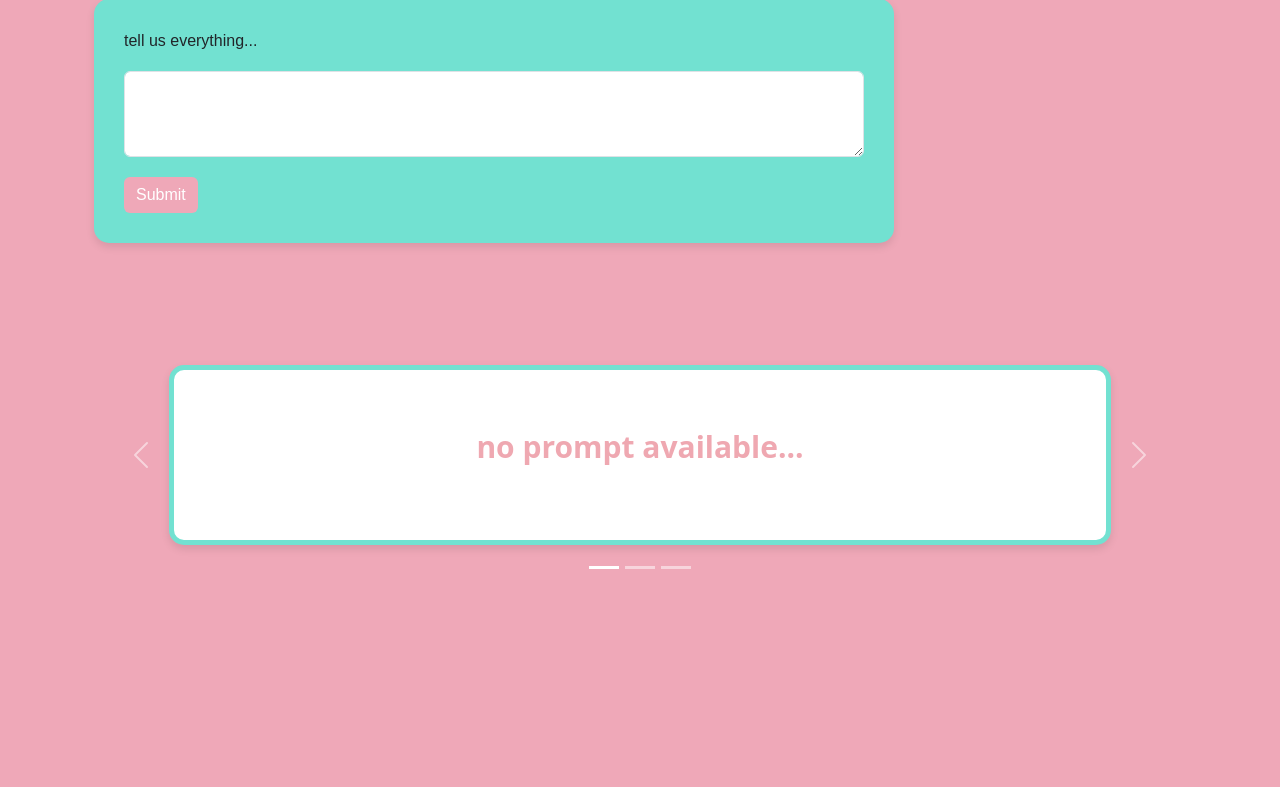
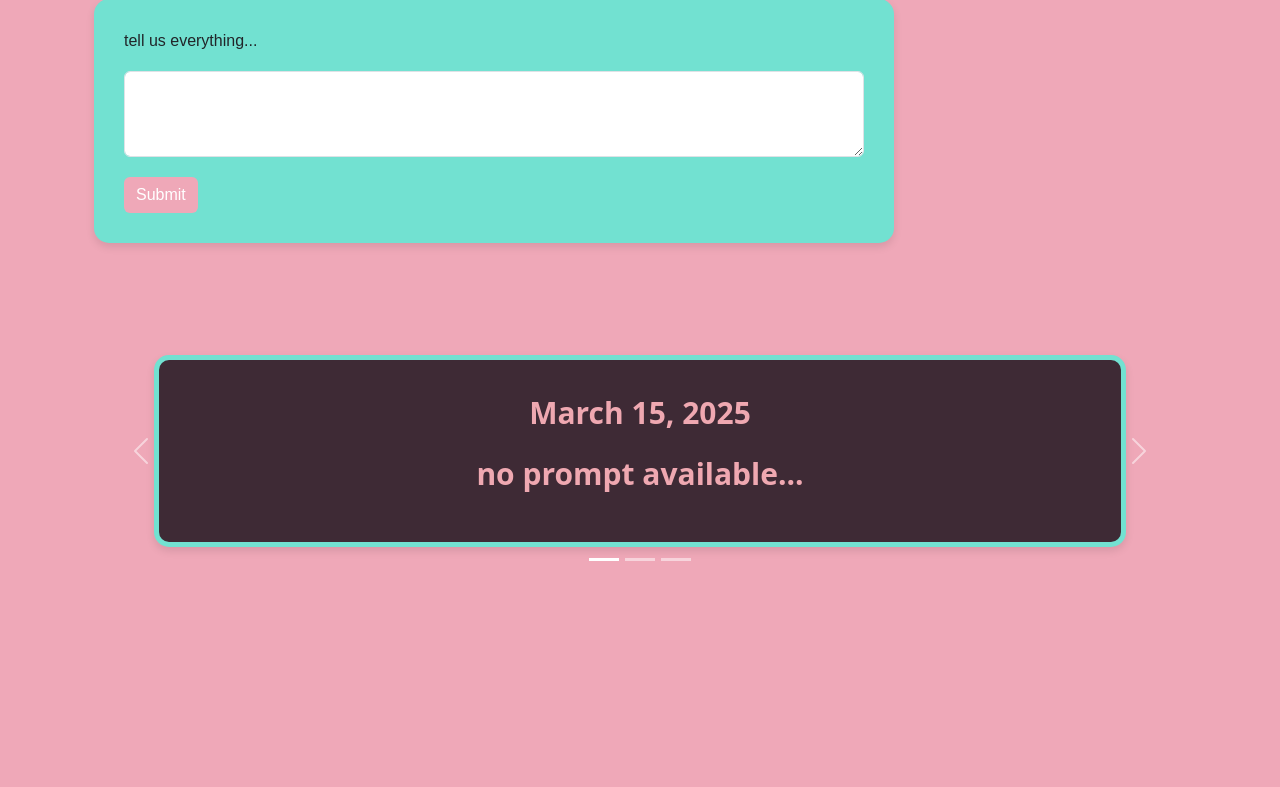
Before and after one commit to oeceo/Airtales, a Django app: page /profile/ in a window 1280 px wide. Shown: the part 490-1277 px from the top of the page. Run offline with Django 5.2, Linux system fonts and the light colour scheme; the visitor is signed in with stand-in values (Sample User, id 1); data that the repository does not hold is empty; some web fonts are replaced.

Commit message:
carousel

```diff
--- a/airtalesapp/static/css/styles.css
+++ b/airtalesapp/static/css/styles.css
@@ -52,6 +52,28 @@
 #journal-entry-button {
     margin-top: 10px;
 }
+
+
+.profile-carousel-content {
+    background-color: #3e2a35;
+    border-color:#72e1d1;
+    border-radius: 15px;
+    border-style: solid;
+    border-width: thick;
+    box-shadow: 0 4px 8px rgba(0, 0, 0, 0.1);
+    min-height: 50px;
+    padding: 30px;
+    margin: 40px 60px;
+    display: flex;
+    flex-direction: column;
+    justify-content: center;
+    align-items: center;
+    color: #3e2a35;
+    word-wrap: break-word;
+    text-align: center;
+}
+
+
 
 /* Styling for prompt */
 
--- a/airtalesapp/views.py
+++ b/airtalesapp/views.py
@@ -76,7 +76,7 @@ def profile(request):
     today = selected_date(0)
     yesterday = selected_date(1)
     day_before = selected_date(2)
-    today = selected_date(0)
+    two_days_ago = selected_date(3)
 
     # this returns the prompt to the profile
     prompt_text = get_prompt(today)
@@ -86,16 +86,29 @@ def profile(request):
 
     #gets the previous journal entries
     previous_entries = JournalEntry.objects.filter(userID=request.user).exclude(date=today).order_by('-date')
-    prompt_text_0 = get_prompt(today)
     prompt_text_1 = get_prompt(yesterday)
     prompt_text_2 = get_prompt(day_before)
+    prompt_text_3 = get_prompt(day_before)
+    previous_entry_1 = get_prompt(yesterday)
+    previous_entry_2 = get_prompt(day_before)
+    previous_entry_3 = get_prompt(two_days_ago)
+
     context = {
         'prompt_text': prompt_text,
         'prior_entry':prior_entry,
         'journal_entries':previous_entries,
-        'prompt_text_0': prompt_text_0,
+        # 'prompt_text_0': prompt_text_0,
         'prompt_text_1': prompt_text_1,
         'prompt_text_2': prompt_text_2,
+        'prompt_text_3': prompt_text_3,
+        'previous_entry_1' : previous_entry_1,
+        'previous_entry_2' : previous_entry_2,
+        'previous_entry_3' : previous_entry_3,
+        'today':today,
+        'yesterday':yesterday,
+        'day_before':day_before,
+        'two_days_ago':two_days_ago
+
     }
 
     return render(request, 'profile.html', context)
--- a/templates/profile.html
+++ b/templates/profile.html
@@ -66,20 +66,24 @@
       </div>
       <div class="carousel-inner">
         <div class="carousel-item active">
-          <div class="carousel-content">
-            <p class="carousel-prompt"> {{ prompt_text_0 }} </p>
-            <!-- <p> {{ top_entry_0 }} </p> -->
+          <!-- <div class="carousel-content"> -->
+            <div class="profile-carousel-content">
+            <p class = "carousel-prompt"> {{ yesterday}} </p>
+            <p class="carousel-prompt"> {{ prompt_text_1 }} </p>
+
           </div>
         </div>
         <div class="carousel-item">
-          <div class="carousel-content">
-            <p class="carousel-prompt"> {{ prompt_text_1 }} </p>
+          <div class="profile-carousel-content">
+            <p class = "carousel-prompt"> {{ day_before}} </p>
+            <p class="carousel-prompt"> {{ prompt_text_2 }} </p>
             <!-- <p> {{ top_entry_1 }} </p> -->
           </div>
         </div>
         <div class="carousel-item">
-          <div class="carousel-content">
-            <p class="carousel-prompt"> {{ prompt_text_2 }} </p>
+          <div class="profile-carousel-content">
+            <p class = "carousel-prompt"> {{ two_days_ago}} </p>
+            <p class="carousel-prompt"> {{ prompt_text_3 }} </p>
             <!-- <p> {{ top_entry_2 }} </p> -->
           </div>
         </div>
```
